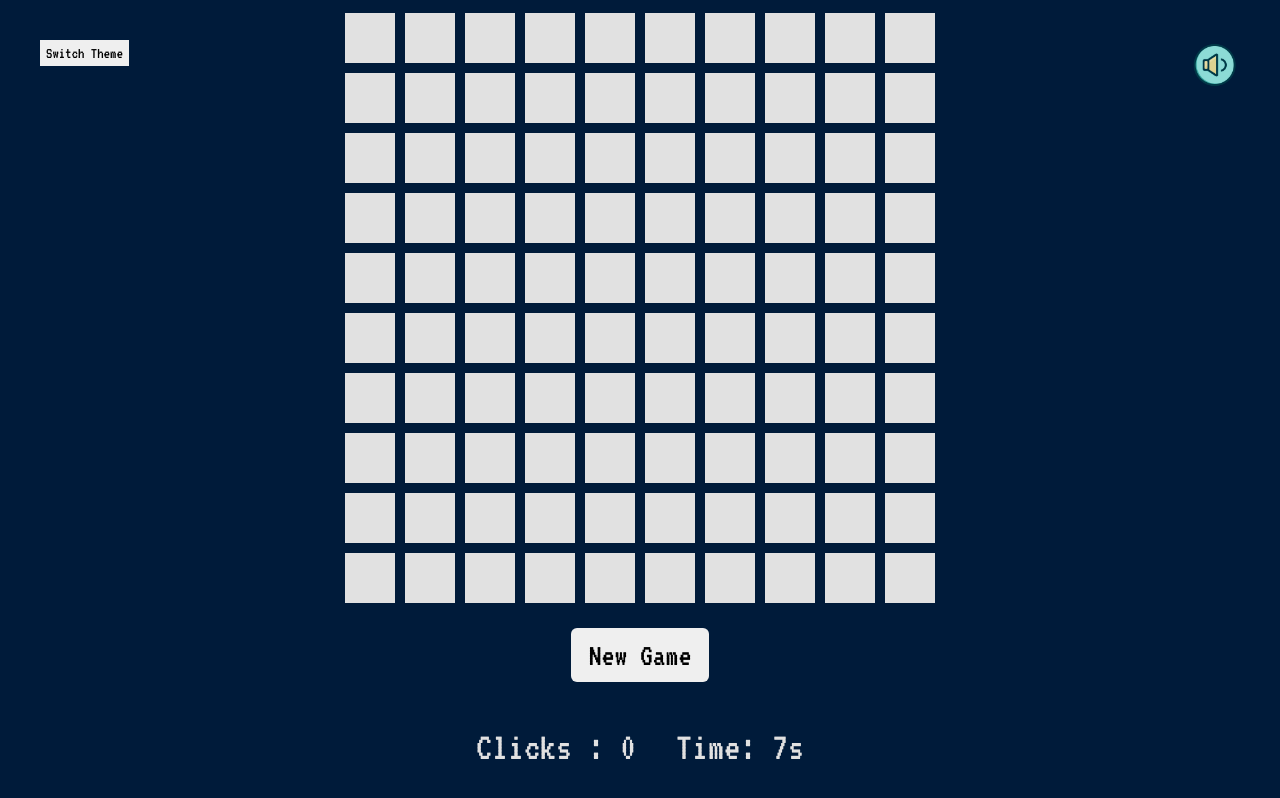
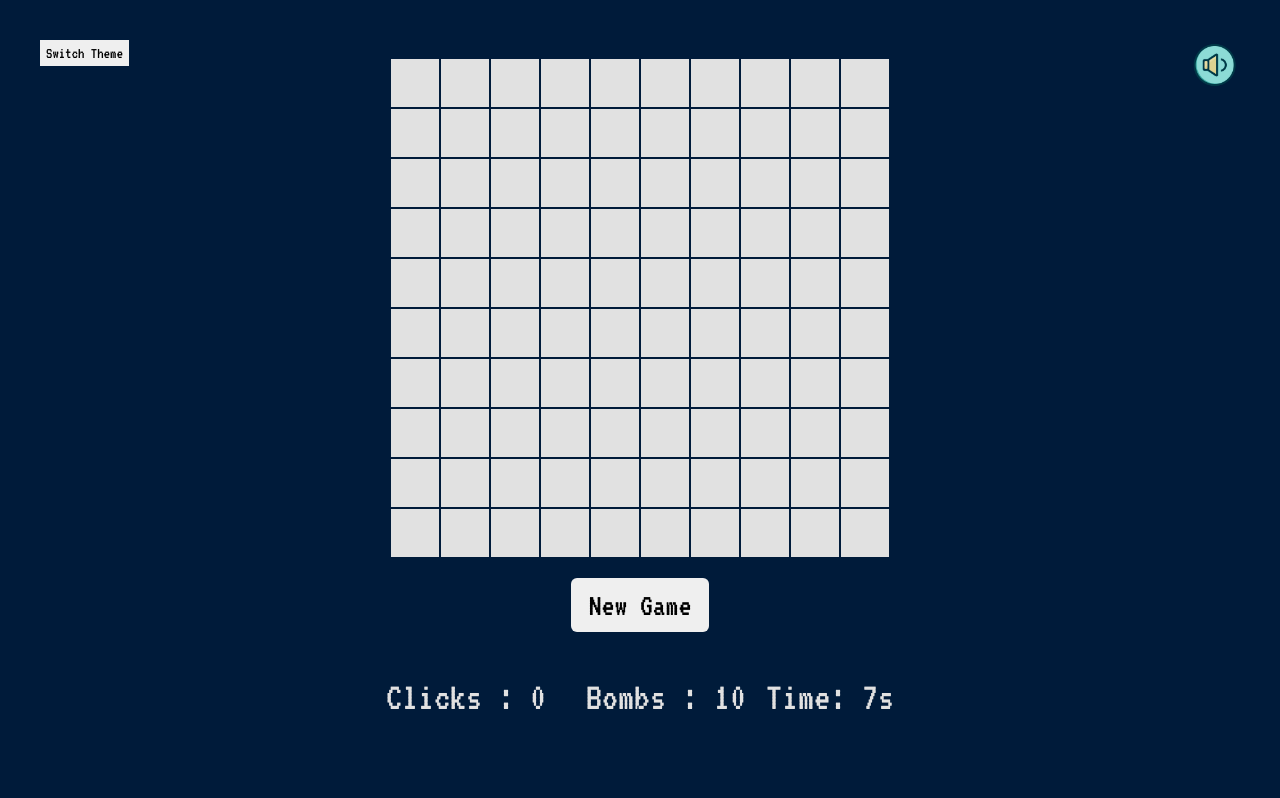
Before and after one commit to KrisTinaShch/minesweeper, a website: page minesweeper/index.html in a window 1280 px wide. Both pictures are taken after a click on the button "Switch Theme". Drawn offline with nearby package versions, Linux system fonts and the light colour scheme.

Commit message:
feat: add bombs countrt

```diff
--- a/minesweeper/script.js
+++ b/minesweeper/script.js
@@ -1,11 +1,37 @@
+let currentTheme = 'light'; // Изначально установим тему 'light'
+
+function toggleTheme(newTheme) {
+  const body = document.querySelector('body');
+  const fieldCells = document.querySelectorAll('.field-cell');
+  const trackers = document.querySelector('.trackers');
+
+  currentTheme = newTheme; // Обновляем текущую выбранную тему
+
+  if (currentTheme === 'light') {
+    body.classList.add('dark');
+    Array.from(fieldCells).forEach((fieldCell) => {
+      fieldCell.classList.add('dark');
+    });
+    trackers.classList.add('dark');
+  } else {
+    body.classList.remove('dark');
+    Array.from(fieldCells).forEach((fieldCell) => {
+      fieldCell.classList.remove('dark');
+    });
+    trackers.classList.remove('dark');
+  }
+}
+
 class NormalBoard {
-  constructor(width, height, bombCount) {
+  constructor(width, height, bombCount, theme) {
     this.width = width;
     this.height = height;
     this.bombCount = bombCount;
     this.bombCoords = [];
     this.cellsArray = [];
     this.audioEnabled = true;
+    this.theme = theme;
+    this.timerInterval = null;
   }
 
   generateBombs() {
@@ -105,6 +131,9 @@ class NormalBoard {
     const totalClicksTracker = document.createElement('p');
     totalClicksTracker.classList.add('clicks-tracker');
 
+    const bombsTracker = document.createElement('p');
+    bombsTracker.classList.add('bombs-tracker');
+
     const switchThemeButton = document.createElement('button');
     switchThemeButton.id = 'themeButton';
     switchThemeButton.innerHTML = 'Switch Theme';
@@ -112,6 +141,7 @@ class NormalBoard {
 
     fieldTrackers.appendChild(totalTimeTracker);
     fieldTrackers.appendChild(totalClicksTracker);
+    fieldTrackers.appendChild(bombsTracker);
 
     container.appendChild(switchThemeButton);
     container.appendChild(audioButton);
@@ -123,7 +153,10 @@ class NormalBoard {
     this.startNewGame();
     this.generateCover();
     const themeButton = document.getElementById('themeButton');
-    themeButton.addEventListener('click', toggleTheme);
+    themeButton.addEventListener('click', () => {
+      const newTheme = currentTheme === 'light' ? 'dark' : 'light';
+      toggleTheme(newTheme);
+    });
   }
 
   generateCover() {
@@ -134,7 +167,6 @@ class NormalBoard {
     let isBomb = false;
 
     const clicksTracker = document.querySelector('.time-tracker');
-
     clicksTracker.textContent = `Clicks : ${clicksCounter} `;
 
     gameOver.classList.add('game-over-overlay');
@@ -166,6 +198,7 @@ class NormalBoard {
             if (i === cellI && j === cellJ) {
               const switcher = this.audioEnabled;
               isBomb = true;
+              clearInterval(this.timerInterval);
               if (switcher) {
                 this.switchAudio(isBomb);
               }
@@ -200,6 +233,11 @@ class NormalBoard {
     });
 
     this.makeFlagOnCell(fieldCells);
+
+    const audioButton = document.querySelector('.audio-button');
+    audioButton.addEventListener('click', (event) => {
+      this.checkOnAudio(event.target, audioButton);
+    });
   }
 
   openAdjacentSquares(row, col) {
@@ -254,6 +292,11 @@ class NormalBoard {
   makeFlagOnCell(fieldCells, isFlagged = false) {
     let flagArrayCoords = [];
     let flagCounter = 1;
+    let remainingBombs = 10;
+
+    const bombsTracker = document.querySelector('.bombs-tracker');
+    bombsTracker.textContent = `Bombs : ${remainingBombs - flagCounter + 1} `;
+
     fieldCells.forEach(fieldCell => {
       fieldCell.addEventListener('contextmenu', event => {
         event.preventDefault();
@@ -313,6 +356,7 @@ class NormalBoard {
             mineField.appendChild(gameOver);
           }
         }
+        bombsTracker.textContent = `Bombs : ${remainingBombs - flagCounter + 1} `;
       });
     });
 
@@ -357,7 +401,11 @@ class NormalBoard {
     buttonNewGame.addEventListener('click', () => {
       const container = document.querySelector('.container');
       container.parentNode.removeChild(container);
-      this.generateCellsCover();
+
+      const newGame = new NormalBoard(this.width, this.height, this.bombCount, currentTheme);
+      newGame.audioEnabled = this.audioEnabled;
+      newGame.generateCellsCover();
+      toggleTheme(currentTheme);
     });
   }
 
@@ -374,10 +422,8 @@ class NormalBoard {
     }
   }
 
-  checkOnAudio() {
-    const audioButton = document.querySelector('.audio-button');
-    audioButton.addEventListener('click', (event) => {
-      if (event.target === audioButton) {
+  checkOnAudio(event, audioButton) {
+    if (event === audioButton) {
       this.audioEnabled = !this.audioEnabled;
       if (this.audioEnabled) {
         audioButton.src = 'assets/imgs/audio-on.png';
@@ -385,37 +431,16 @@ class NormalBoard {
         audioButton.src = 'assets/imgs/audio-off.png';
       }
     }
-    });
   }
 }
 
 const normalBoard = new NormalBoard(10, 10, 10);
 normalBoard.generateCellsCover();
-normalBoard.checkOnAudio();
-
-let theme = 'light';
-function toggleTheme() {
-  const body = document.querySelector('body');
-  const fieldCells = document.querySelectorAll('.field-cell');
-  const trackers = document.querySelector('.trackers');
-  if (theme === 'light') {
-    theme = 'dark';
-    body.classList.add('dark');
-    Array.from(fieldCells).forEach((fieldCell) => {
-      fieldCell.classList.add('dark');
-    });
-    trackers.classList.add('dark');
-  } else {
-    theme = 'light';
-    if (body.classList.contains('dark')) {
-      body.classList.remove('dark');
-      Array.from(fieldCells).forEach((fieldCell) => {
-        fieldCell.classList.remove('dark');
-      });
-      trackers.classList.remove('dark');
-    }
-  }
-}
+const audioButton = document.querySelector('.audio-button');
+normalBoard.checkOnAudio(audioButton);
 
 const themeButton = document.getElementById('themeButton');
-themeButton.addEventListener('click', toggleTheme);
+themeButton.addEventListener('click', () => {
+  const newTheme = currentTheme === 'light' ? 'dark' : 'light';
+  toggleTheme(newTheme);
+});
--- a/minesweeper/style.css
+++ b/minesweeper/style.css
@@ -6,13 +6,10 @@
 }
 
 body {
-  display: flex;
-  justify-content: center;
-  align-items: center;
   height: 100vh;
   font-family: 'VT323', sans-serif;
   background: #D9D9D9;
-  transition: 0.3s;
+  transition: 0.3s ease;
 }
 
 .container {
@@ -20,34 +17,40 @@ body {
   flex-direction: column;
   align-items: center;
   justify-content: center;
+  min-height: 100%;
 }
 
 .mine-field {
   position: relative;
+  max-width: 100%;
 }
 
 .field-row {
   display: flex;
+  justify-content: center;
 }
 
 .field-cell {
+  position: relative;
   width: 50px;
   height: 50px;
   background: #001B3A;
   color: #565656;
-  margin: 5px;
   cursor: pointer;
   display: flex;
   justify-content: center;
   align-items: center;
   font-size: 30px;
+  border: 1px solid #ffff;
+  display: flex;
 }
 
 .field-cell::after {
+  border: 1px solid #ffff;
   content: '';
   position: absolute;
-  width: 50px;
-  height: 50px;
+  width: 100%;
+  height: 100%;
   background: #001B3A;
   z-index: 2;
 }
@@ -75,7 +78,7 @@ body {
 .overlay-text {
   color: #fff;
   height: 100%;
-  font-size: 10em;
+  font-size: 7em;
   display: flex;
   justify-content: center;
   align-items: center;
@@ -147,6 +150,18 @@ body {
   cursor: pointer;
 }
 
+@media screen and (max-width:768px) {
+  .audio-button {
+    top: auto;
+    right: auto;
+    transform: translate(8em, 13em);
+  }
+
+  .overlay-text {
+    font-size: 4em;
+  }
+}
+
 .switch-theme {
   position: absolute;
   top: 40px;
@@ -165,8 +180,9 @@ body.dark {
   height: 50px;
   background: #e1e1e1;
   z-index: 2;
+  border: 1px solid #001b3a;
 }
 
-.trackers.dark{
+.trackers.dark {
   color: #e1e1e1;
 }
```
Lines whose indentation alone changed are shown as unchanged.
